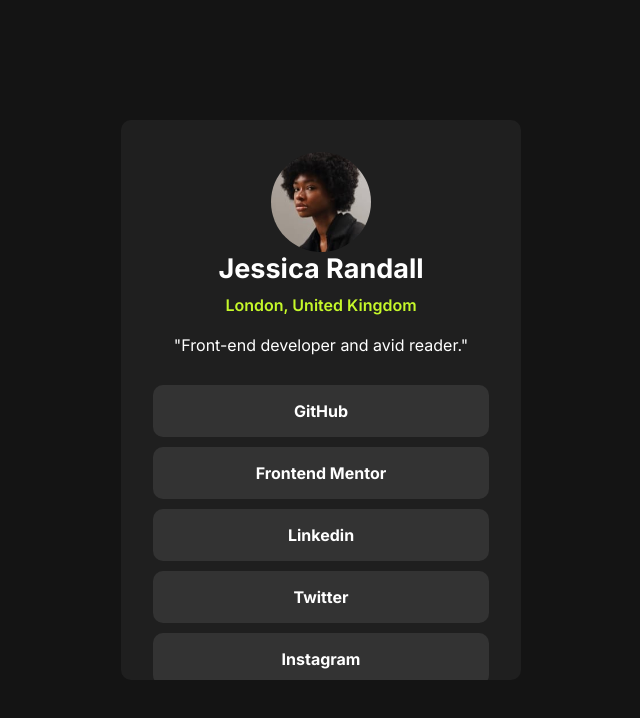
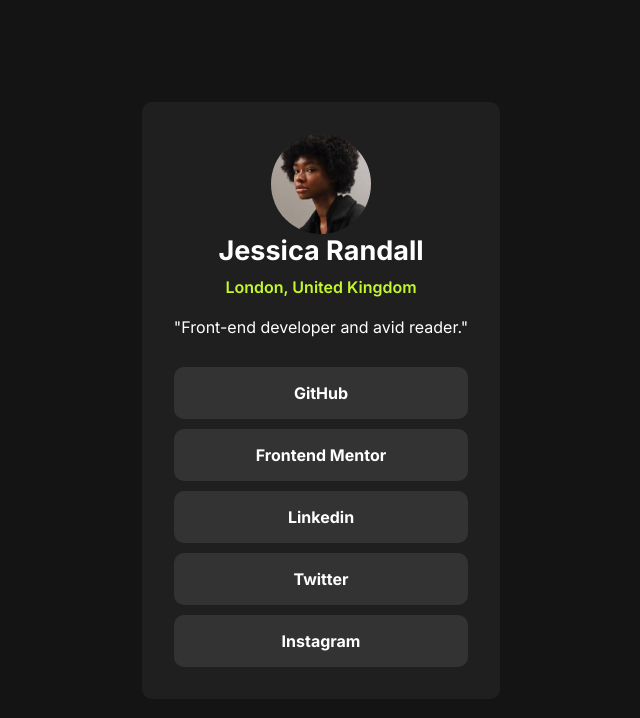
Before and after one commit to tdswork/Front-End-Mentor, a plain HTML site: page social-links-profile-main/index.html in a window 1536 px wide. Shown: the whole page, without its empty margins (447-1087 px from the left). Drawn offline with Linux system fonts and the light colour scheme.

Commit message:
Update style.css

```diff
--- a/social-links-profile-main/assets/css/style.css
+++ b/social-links-profile-main/assets/css/style.css
@@ -16,13 +16,13 @@
   background-color: hsl(0, 0%, 8%);
   display: flex;
   align-items: center;
+  padding: 1rem;
   justify-content: center;
 }
 
 .social-card {
   background-color: hsl(0, 0%, 12%);
-  height: 80%;
-  width: 95%;
+  max-width: 500px;
   border-radius: 10px;
   overflow: hidden;
   display: flex;
@@ -78,11 +78,3 @@
   background-color: hsl(75, 94%, 57%);
   color: hsl(0, 0%, 8%);
 }
-
-
-@media (min-width:1440px){
-    .social-card{
-        width: 400px;
-        height: 70%;
-    }
-}
```
